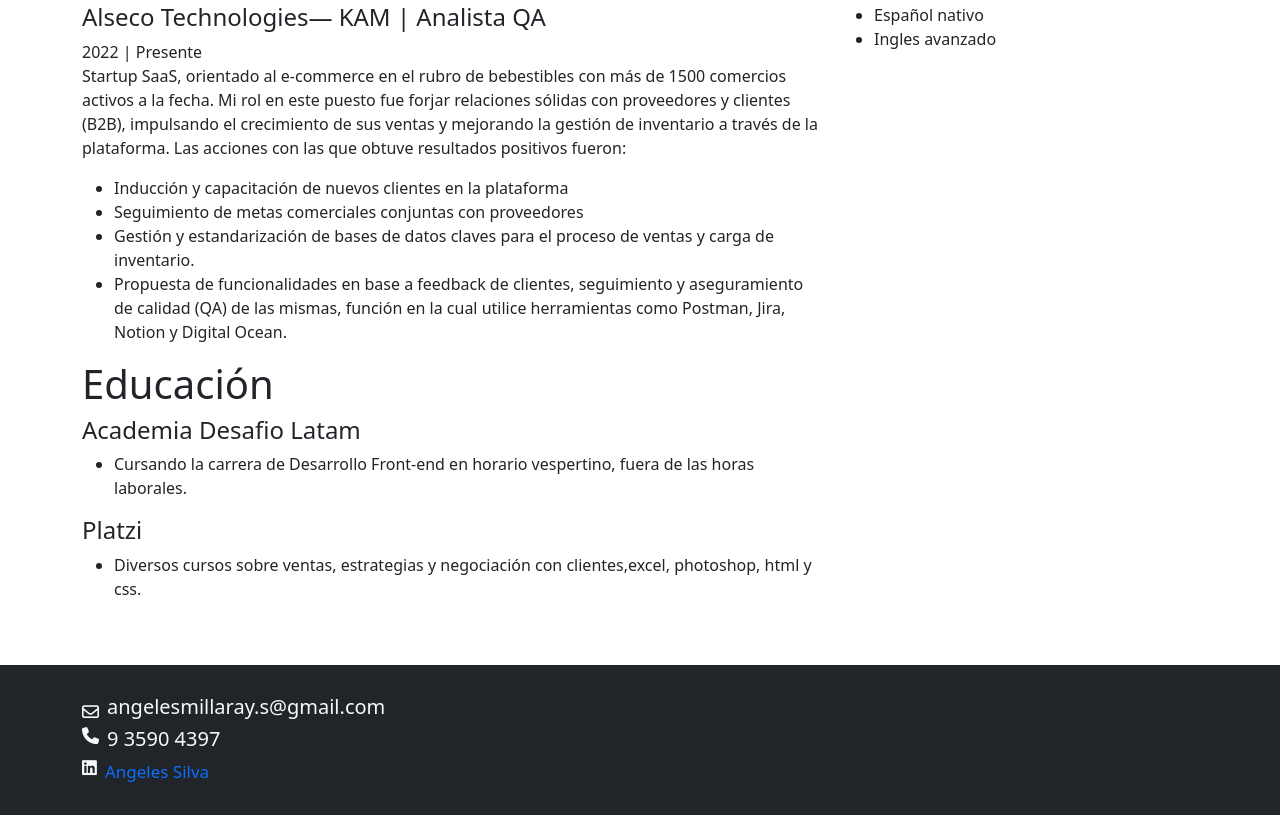
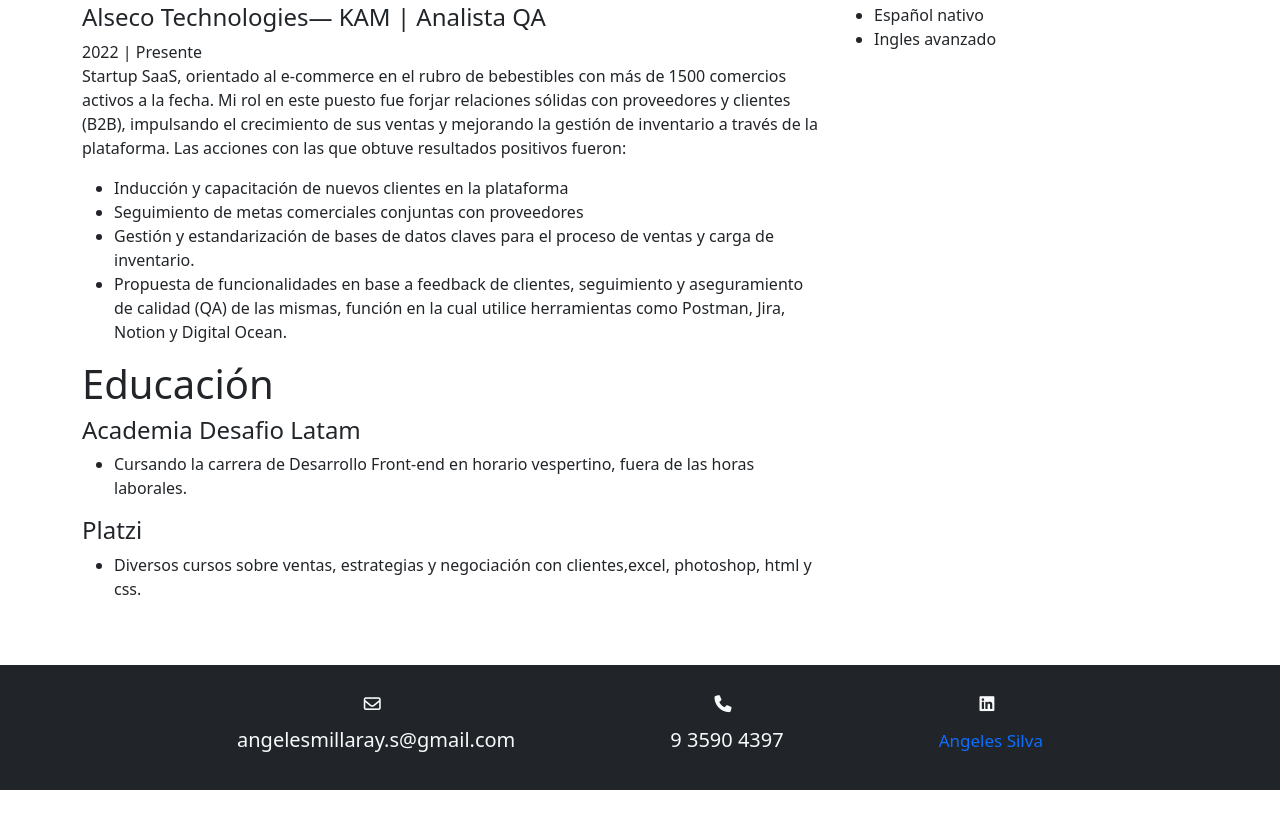
Before and after one commit to NaharaC/angelessilv.github.io, a plain HTML site: page index.html in a window 1280 px wide. Shown: the part 722-1537 px from the top of the page. After the commit the page ends 1512 px from the top, so only its background shows below. Drawn offline with nearby package versions, Linux system fonts and the light colour scheme.

Commit message:
fix: footer center

```diff
--- a/index.html
+++ b/index.html
@@ -1,19 +1,23 @@
 <!DOCTYPE html>
 <html lang="en">
+
 <head>
     <meta charset="UTF-8">
     <meta name="viewport" content="width=device-width, initial-scale=1.0">
     <title>Angeles Silva CV</title>
     <link rel="stylesheet" href="./assets/style.css">
-    <link href="https://cdn.jsdelivr.net/npm/bootstrap@5.1.3/dist/css/bootstrap.min.css" rel="stylesheet" integrity="sha384-1BmE4kWBq78iYhFldvKuhfTAU6auU8tT94WrHftjDbrCEXSU1oBoqyl2QvZ6jIW3" crossorigin="anonymous">
+    <link href="https://cdn.jsdelivr.net/npm/bootstrap@5.1.3/dist/css/bootstrap.min.css" rel="stylesheet"
+        integrity="sha384-1BmE4kWBq78iYhFldvKuhfTAU6auU8tT94WrHftjDbrCEXSU1oBoqyl2QvZ6jIW3" crossorigin="anonymous">
     <script src="https://kit.fontawesome.com/10c9daad98.js" crossorigin="anonymous"></script>
 
 </head>
+
 <body>
     <nav class="navbar navbar-light bg-dark">
         <div class="container">
             <a class="navbar-brand text-light d-flex align-items-center" href="#">
-             <img src="./assets/img/logo1.jpg" alt="" width="50" height="44" class="d-inline-block align-text-top me-3">
+                <img src="./assets/img/logo1.jpg" alt="" width="50" height="44"
+                    class="d-inline-block align-text-top me-3">
                 Angeles Silva
             </a>
             <a class="text-light" href="#perfil-profesional">Experiencia Laboral</a>
@@ -23,7 +27,7 @@
     </nav>
 
     <div class="container mt-4 mb-5 d-flex align-items-center">
-        <img id="foto"  src="./assets/img/yo.jpeg" alt="">
+        <img id="foto" src="./assets/img/yo.jpeg" alt="">
         <h1 class="ms-5">Key Account Manager<br>
             Analista QA y Front-end <h1>
     </div>
@@ -64,11 +68,13 @@
                 <h1 id="educacion">Educación</h1>
                 <h4>Academia Desafio Latam</h4>
                 <ul>
-                        <li>Cursando la carrera de Desarrollo Front-end en horario vespertino, fuera de las horas laborales.</li>
+                    <li>Cursando la carrera de Desarrollo Front-end en horario vespertino, fuera de las horas laborales.
+                    </li>
                 </ul>
                 <h4>Platzi</h4>
                 <ul>
-                        <li>Diversos cursos sobre ventas, estrategias y negociación con clientes,excel, photoshop, html y css.</li>
+                    <li>Diversos cursos sobre ventas, estrategias y negociación con clientes,excel, photoshop, html y
+                        css.</li>
                 </ul>
             </div>
             <div class="col-12 col-md-4">
@@ -90,21 +96,24 @@
     </div>
 
     <footer class="bg-dark text-light">
-        <div class="container">
-            <div class="d-flex align-items-center">
-                <i class="fa-regular fa-envelope me-2"></i>
+        <div class="container d-flex justify-content-evenly">
+            <div class="d-flex flex-column align-items-center">
+                <i class="fa-regular fa-envelope me-2 mb-3"></i>
                 <h5>angelesmillaray.s@gmail.com</h5>
             </div>
-            <div class="d-flex aling-items-center">
-                <i class="fa-solid fa-phone me-2"></i>
+            <div class="d-flex flex-column align-items-center">
+                <i class="fa-solid fa-phone me-2 mb-3"></i>
                 <h5>9 3590 4397</h5>
             </div>
-            <div class="d-flex aling-items-center">
-                <i class="fa-brands fa-linkedin me-2"></i>
+            <div class="d-flex flex-column align-items-center">
+                <i class="fa-brands fa-linkedin me-2 mb-3"></i>
                 <a href="https://www.linkedin.com/in/angeles-silva-1b44bb2b6/" target="_blank">Angeles Silva</a>
             </div>
         </div>
     </footer>
-    <script src="https://cdn.jsdelivr.net/npm/bootstrap@5.1.3/dist/js/bootstrap.bundle.min.js" integrity="sha384-ka7Sk0Gln4gmtz2MlQnikT1wXgYsOg+OMhuP+IlRH9sENBO0LRn5q+8nbTov4+1p" crossorigin="anonymous"></script>
+    <script src="https://cdn.jsdelivr.net/npm/bootstrap@5.1.3/dist/js/bootstrap.bundle.min.js"
+        integrity="sha384-ka7Sk0Gln4gmtz2MlQnikT1wXgYsOg+OMhuP+IlRH9sENBO0LRn5q+8nbTov4+1p"
+        crossorigin="anonymous"></script>
 </body>
+
 </html>
```
Lines whose indentation alone changed are shown as unchanged.
